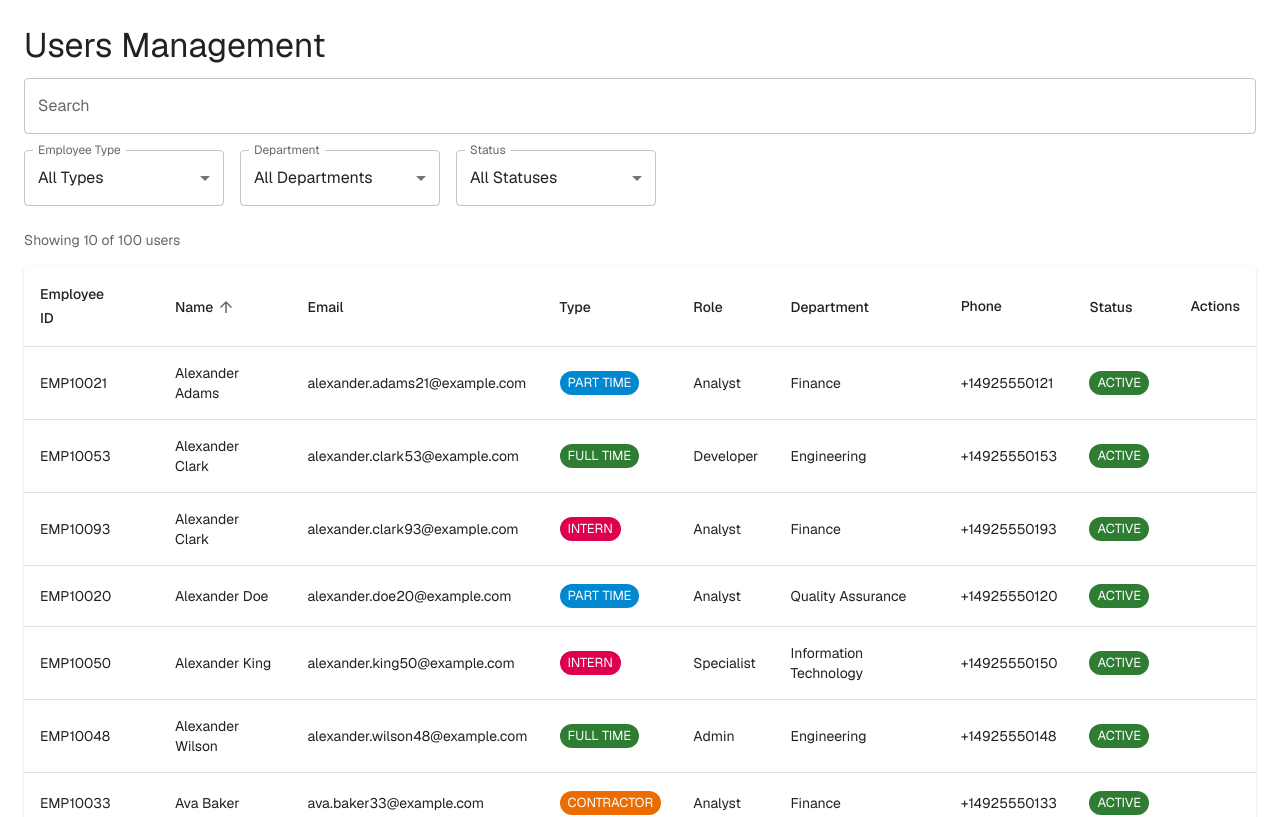
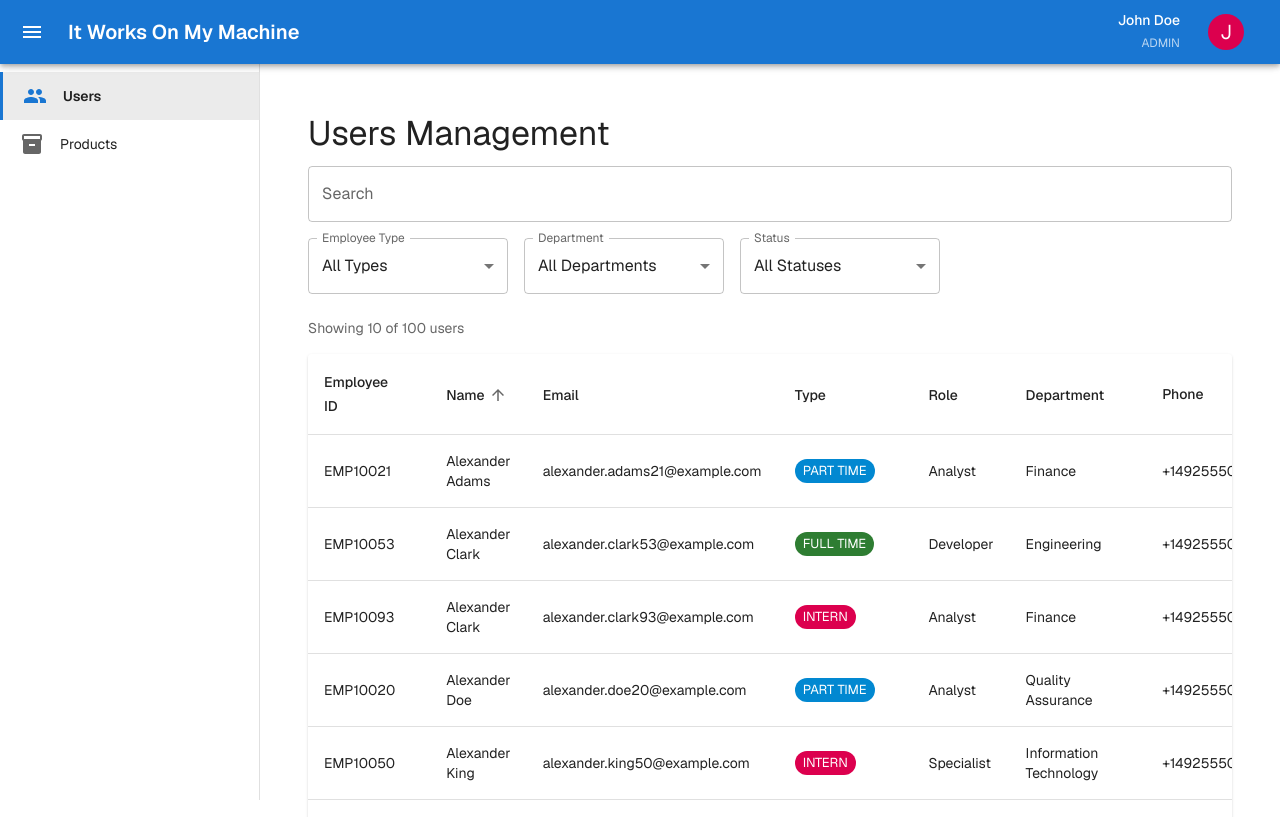
Before and after one commit to roshan-cpaxtra/It-Works-On-My-Machine, a Next.js app: page /users in a window 1280 px wide. Shown: the top 817 px of the page. Built offline with nearby package versions, Linux system fonts and the light colour scheme; some icons are missing; what @mui/material-nextjs would draw is missing.

Commit message:
feat(HKT-4): Integrate layout with user list

```diff
--- a/app/users/page.tsx
+++ b/app/users/page.tsx
@@ -1,6 +1,7 @@
 "use client";
 
 import { useState, useMemo, useEffect } from "react";
+import { MainLayout } from "@/components/layout/MainLayout";
 import {
   Box,
   TextField,
@@ -224,7 +225,7 @@ const Users = () => {
   }
 
   return (
-    <>
+    <MainLayout>
       <Snackbar
         open={toastOpen}
         autoHideDuration={6000}
@@ -636,7 +637,7 @@ const Users = () => {
         </Box>
       </Modal>
     </Box>
-    </>
+    </MainLayout>
   );
 };
 
```
